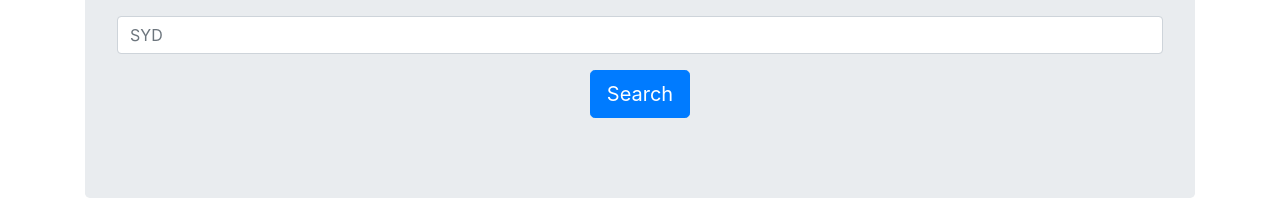
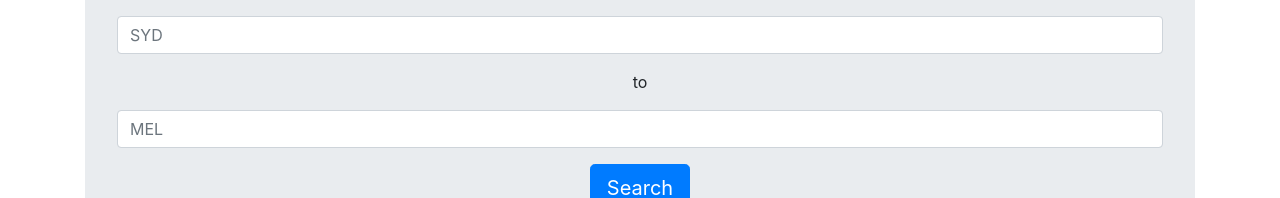
Before and after one commit to ispzz/REACT_burning_airlines, a React (Create React App) app: page / in a window 1280 px wide. Shown: the part 393-591 px from the top of the page. Built offline with nearby package versions, Linux system fonts and the light colour scheme; no server answers.

Commit message:
changed onClick on Reservation, added input in SearchForm- mina

```diff
--- a/src/components/Home.js
+++ b/src/components/Home.js
@@ -91,7 +91,8 @@ class Home extends Component {
 
     console.log(e.target.id + " " + this.state.flightId);
 
-    const current = this.state.clicked;
+    // const current = this.state.clicked;
+    const current = false;
     this.setState({
       seat: e.target.id,
       clicked: !current
--- a/src/components/Reservation.js
+++ b/src/components/Reservation.js
@@ -34,13 +34,16 @@ class Reservation extends Component {
       if (this.props.reservedSeats.includes(seatNumber)){
         disabled = true;
         buttonStyle = this.props.seatStyling.reserved;
+      } else if (this.props.clicked && this.props.seatId === seatNumber){
+        buttonStyle = this.props.seatStyling.selected;
       } else {
         buttonStyle = this.props.seatStyling.active;
       }
       //end: this matches seatNumber with already reserved seats
       seats.push(
         <button
-          className={this.props.clicked ? this.props.seatStyling.selected : buttonStyle}
+          // className={this.props.clicked ? this.props.seatStyling.selected : buttonStyle}
+          className={buttonStyle}
           // style will be .active or .reserved
           type="button"
           onClick={(seatId) => this.props.clickSeatSelection(seatId)}
--- a/src/components/SearchForm.js
+++ b/src/components/SearchForm.js
@@ -14,6 +14,10 @@ class SearchForm extends Component {
           <div className="form-group">
             <input className="form-control" type="search" placeholder="SYD" />
           </div>
+          <p>to</p>
+          <div className="form-group">
+            <input className="form-control" type="search" placeholder="MEL" />
+          </div>
           <div className="form-group">
             <button type="submit" className="btn btn-primary btn-lg">
               Search
```
